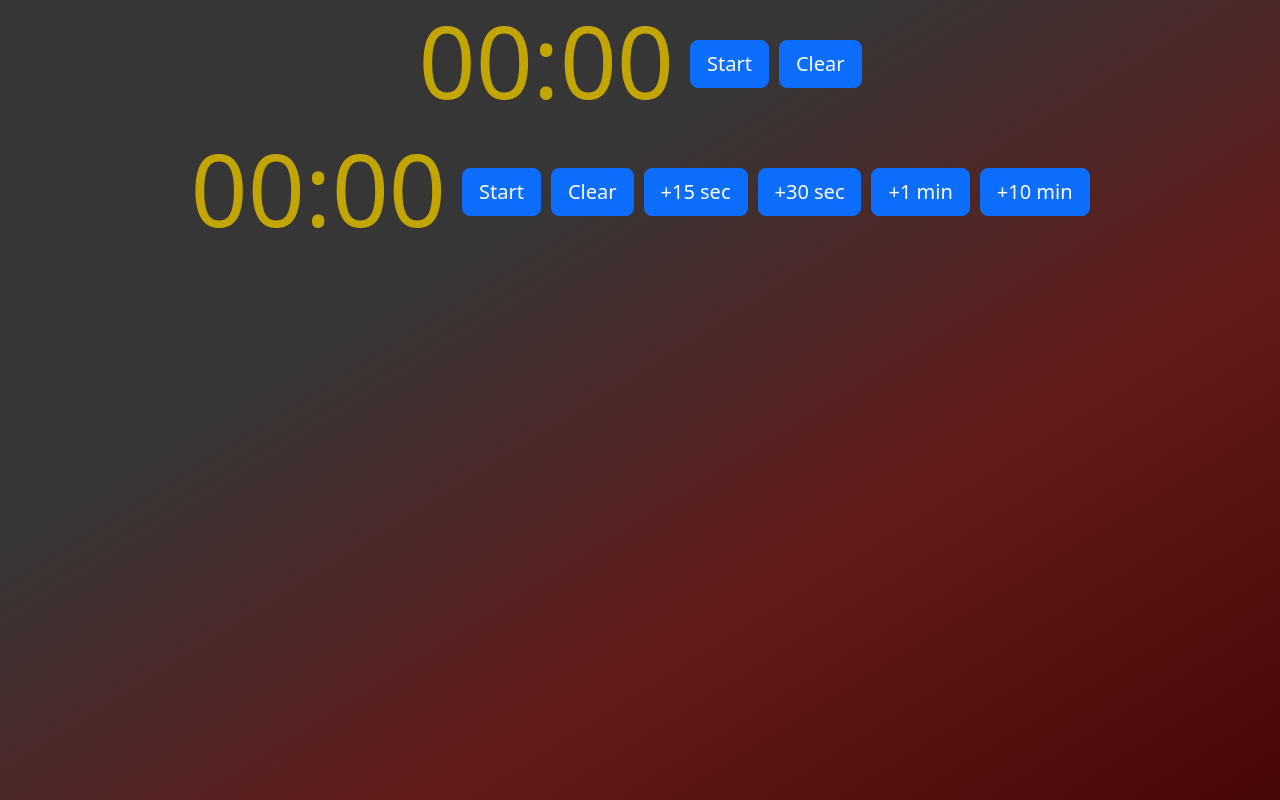
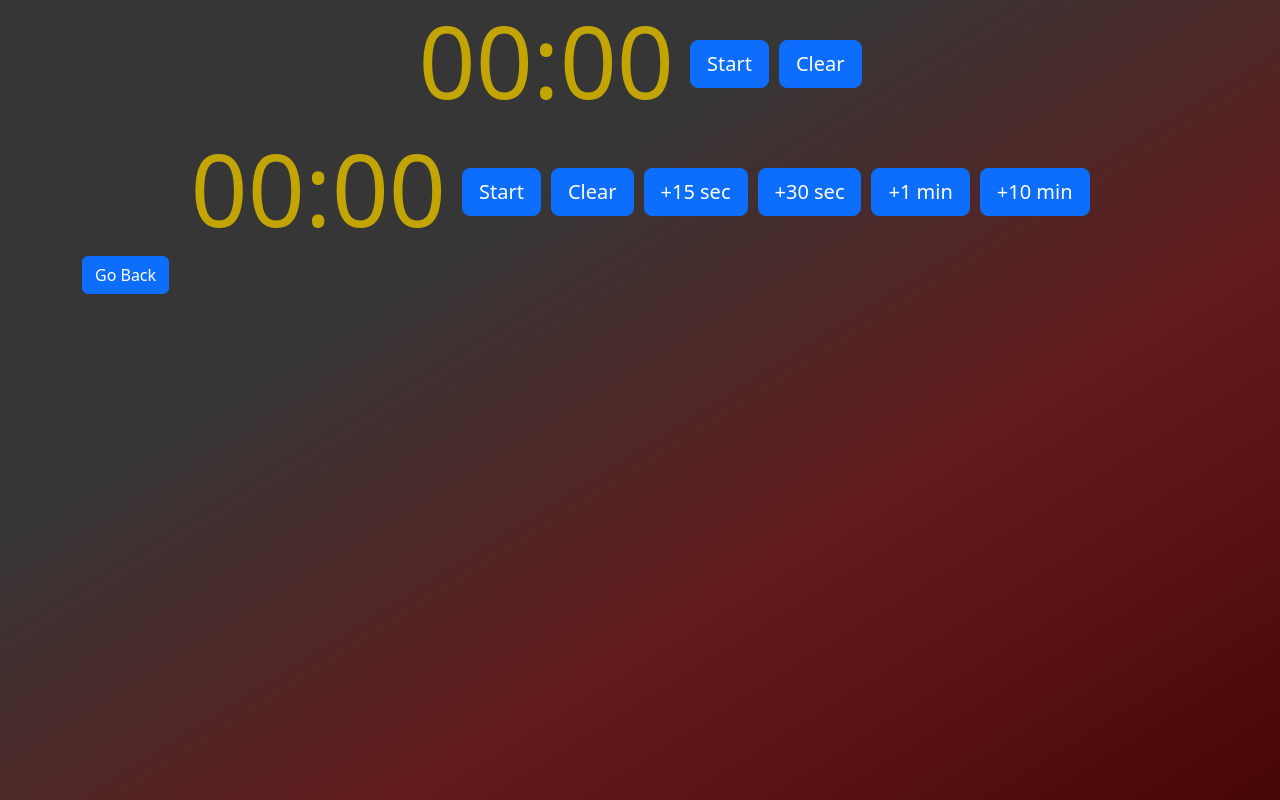
Before and after one commit to fjnelson/aba-apps, a React (Create React App) app: page /countdowntimer in a window 1280 px wide. Built offline with nearby package versions, Linux system fonts and the light colour scheme.

Commit message:
added a few go-back-buttons

```diff
--- a/src/components/CountdownTimer/CountDownTimer.js
+++ b/src/components/CountdownTimer/CountDownTimer.js
@@ -1,15 +1,26 @@
 import React from "react";
 import { Container } from "react-bootstrap";
+import { useNavigate } from "react-router-dom";
 import TimerApp from "./Timer.js";
 import CountDown from "./CountDown.js";
+import Button from 'react-bootstrap/Button';
 
 const CountDownTimer = () => {
+    const navigate = useNavigate();
+
+    const goBack = () => {
+        navigate(-1);
+    };
+
     return (
         <Container>
             <div>
                 <TimerApp />
                 <CountDown />
             </div>
+            <div>
+                <Button variant="primary" onClick={goBack}>Go Back</Button>{' '}
+            </div>
         </Container>
     );
 };
--- a/src/components/FeatureFunctionClass/FeatureFunctionClass.js
+++ b/src/components/FeatureFunctionClass/FeatureFunctionClass.js
@@ -1,9 +1,18 @@
 import React from "react";
 import { Card } from "react-bootstrap";
 import "../../App.css";
+import Button from 'react-bootstrap/Button';
+import { useNavigate } from "react-router-dom";
 
 const CardComponent = () => {
+  const navigate = useNavigate();
+
+  const handleGoBack = () => {
+    navigate(-1);
+  }
+
   return (
+    <div>
       <div className="FFC-container">
         <Card>
           <Card.Img
@@ -70,6 +79,10 @@ const CardComponent = () => {
           </Card.Body>
         </Card>
       </div>
+      <div className="button-container">
+        <Button variant="primary" onClick={handleGoBack}>Go Back</Button>
+      </div>
+    </div>
   );
 };
 
```
Lines whose indentation alone changed are shown as unchanged.
